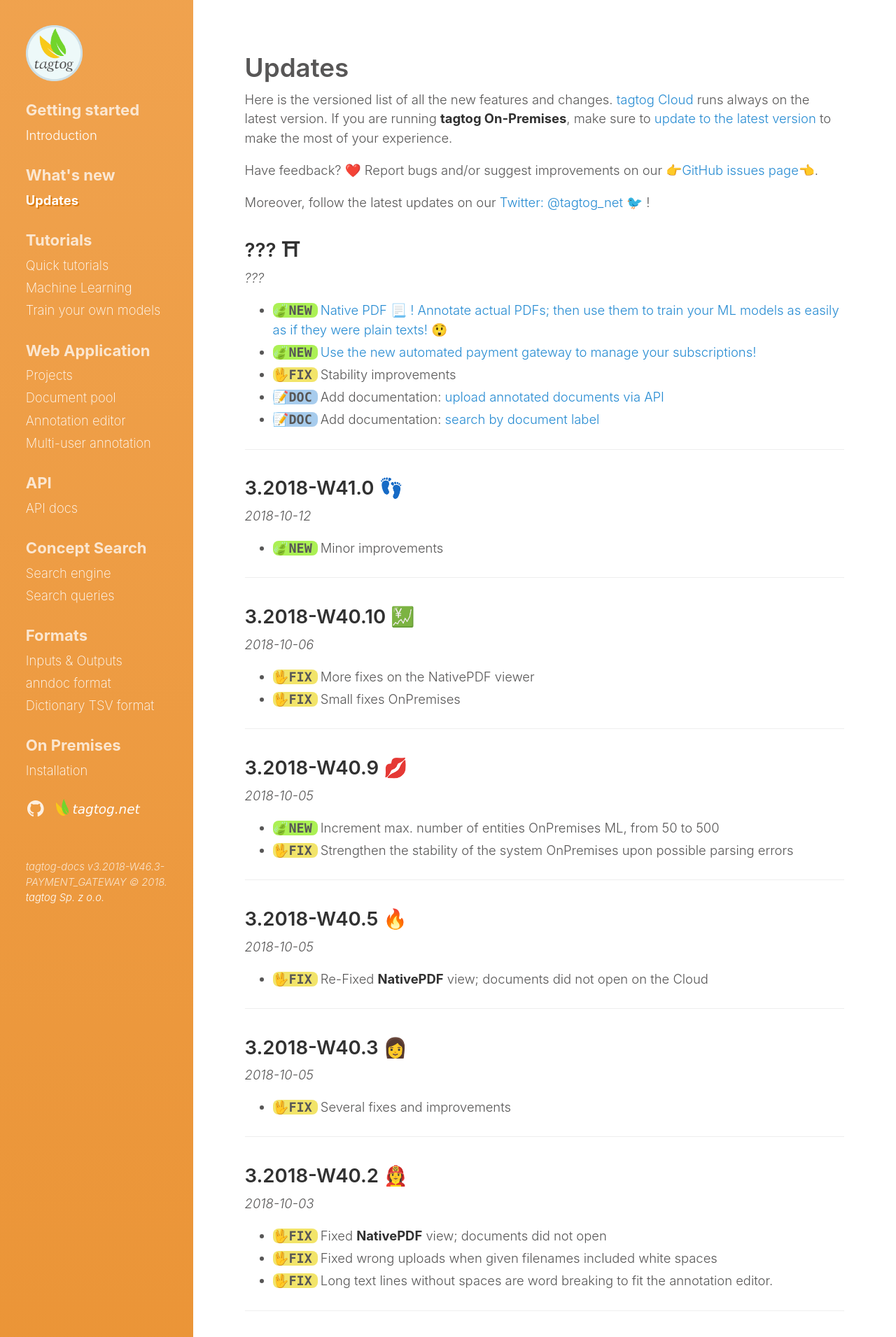
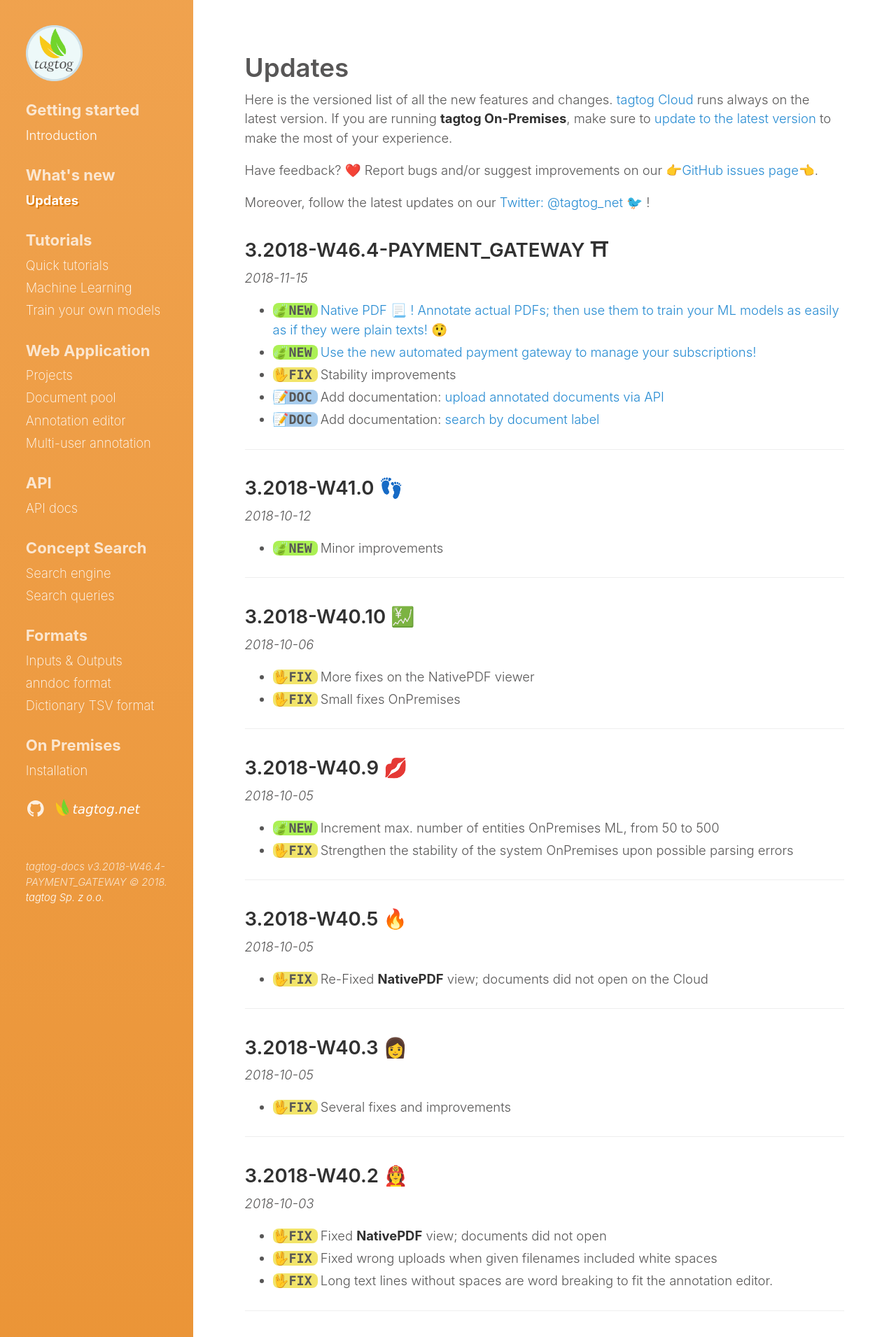
Before and after one commit to tagtogorg/tagtog-doc, a Jekyll site: the page built from updates.md, in a window 1280 px wide. Shown: the top 1911 px of the page at 70% size. Built offline with Jekyll 4.4.1, drawn with Linux system fonts in a browser that asks for light colours; nearby versions of some CDN libraries; emoji names are drawn with the system emoji font.

Commit message:
Bump version: 3.2018-W46.4-PAYMENT_GATEWAY ⛩

```diff
--- a/_config.yml
+++ b/_config.yml
@@ -61,7 +61,7 @@ plugins:
   - jemoji
 
 # Custom vars
-version: 3.2018-W46.3-PAYMENT_GATEWAY
+version: 3.2018-W46.4-PAYMENT_GATEWAY
 sidebar_home_link:  true
 search_page:   false
 # sidebar_blog_link:  '/blog'   # By default, your home page is your blog
--- a/updates.md
+++ b/updates.md
@@ -12,8 +12,8 @@ Have feedback? :heart: Report bugs and/or suggest improvements on our [:point_ri
 
 Moreover, follow the latest updates on our [Twitter: @tagtog_net 🐦](https://twitter.com/tagtog_net) !
 
-## ??? ⛩
-_???_
+## 3.2018-W46.4-PAYMENT_GATEWAY ⛩
+_2018-11-15_
 
 <ul class="updates">
   <li class="new"><span markdown="1">[Native PDF 📃 ! Annotate actual PDFs; then use them to train your ML models as easily as if they were plain texts! 😲](http://tagtog.net#pdf-annotation)</span></li>
```
Also changed, not shown: 1 other file.
